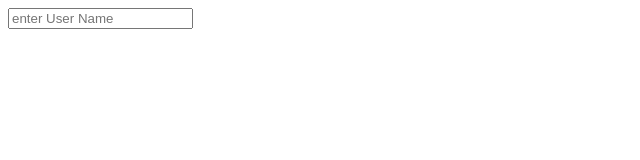
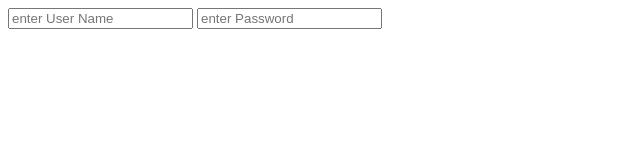
Before and after one commit to Mafiri/Sign-in-test-for-version-control, a plain HTML site: page index.html in a window 1280 px wide. Shown: the whole page, without its empty margins (0-640 px from the left). Drawn offline with Linux system fonts and the light colour scheme.

Commit message:
added Password

```diff
--- a/index.html
+++ b/index.html
@@ -7,5 +7,6 @@
 </head>
 <body>
  <input type="text" placeholder="enter User Name">
+ <input type="text"placeholder="enter Password">
 </body>
 </html>
```
